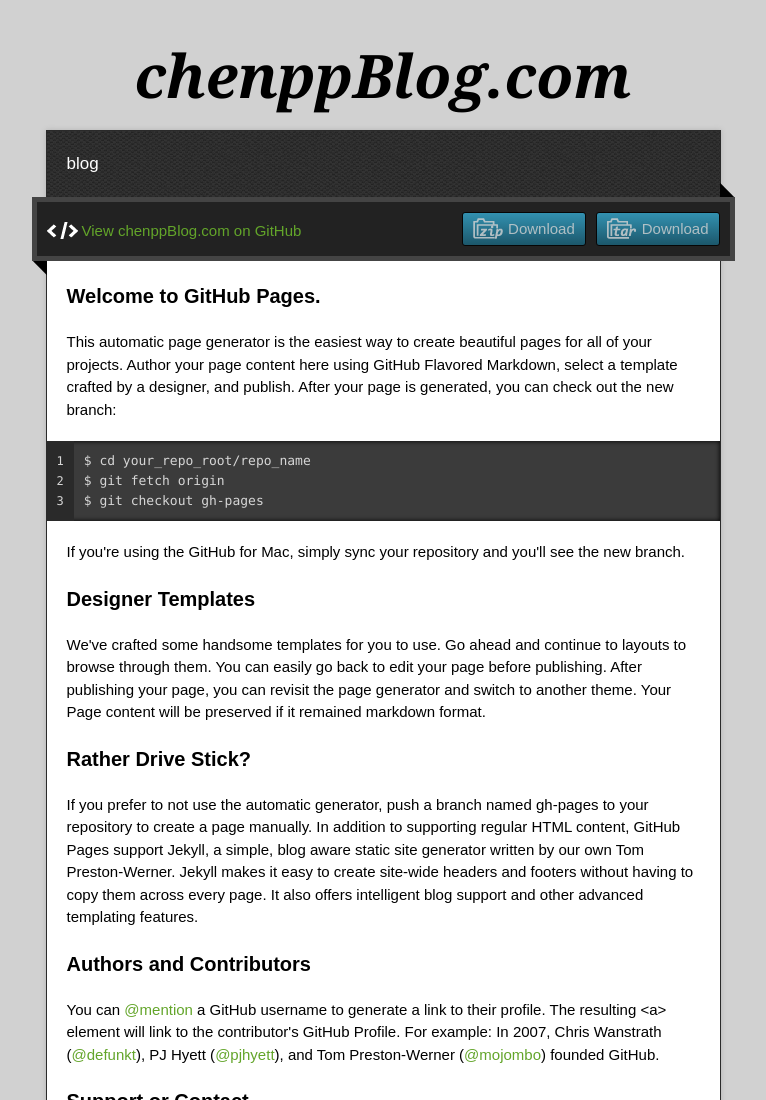
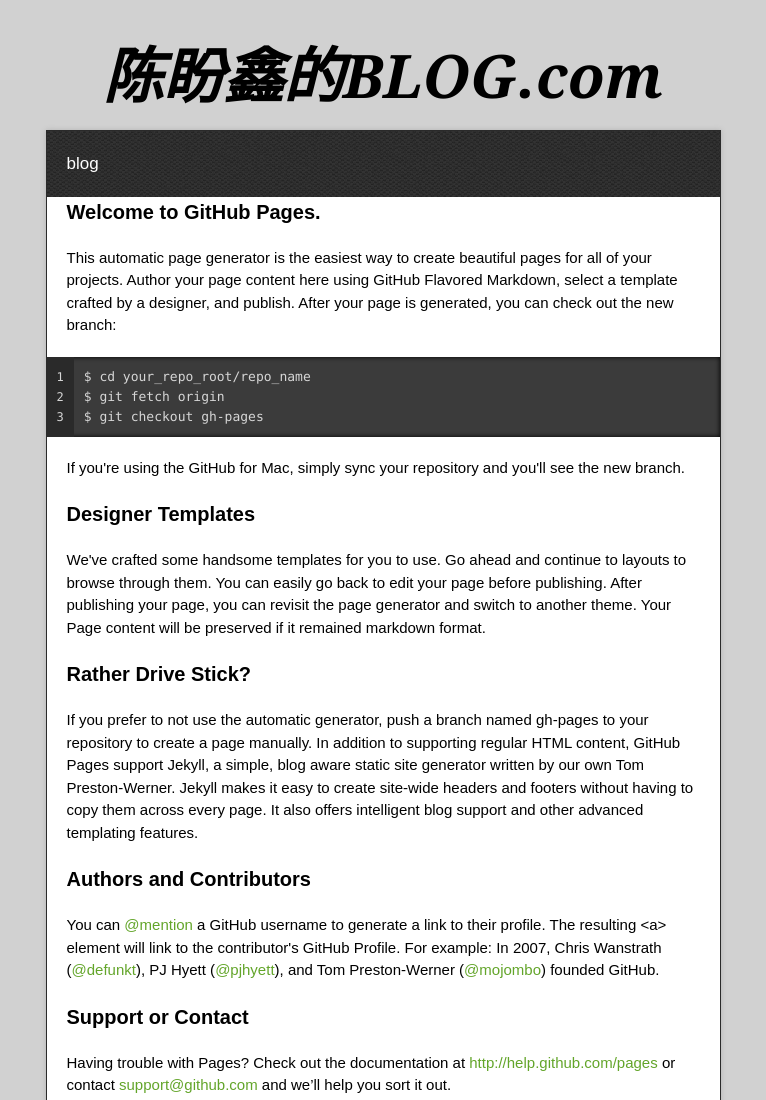
Before and after one commit to chenpanxin/blog.com, a plain HTML site: page index.html in a window 1280 px wide. Shown: the top 1100 px of the page, without its empty margins (257-1023 px from the left). Drawn offline with nearby package versions, Linux system fonts and the light colour scheme.

Commit message:
Update index.html

```diff
--- a/index.html
+++ b/index.html
@@ -22,19 +22,19 @@
 
   <div class="wrapper">
     <header>
-      <h1 class="title">chenppBlog.com</h1>
+      <h1 class="title">陈盼鑫的BLOG.com</h1>
     </header>
     <div id="container">
       <p class="tagline">blog</p>
       <div id="main" role="main">
-        <div class="download-bar">
+<!--         <div class="download-bar">
         <div class="inner">
           <a href="https://github.com/chenpanxin/blog.com/tarball/master" class="download-button tar"><span>Download</span></a>
           <a href="https://github.com/chenpanxin/blog.com/zipball/master" class="download-button zip"><span>Download</span></a>
           <a href="https://github.com/chenpanxin/blog.com" class="code">View chenppBlog.com on GitHub</a>
         </div>
         <span class="blc"></span><span class="trc"></span>
-        </div>
+        </div> -->
         <article class="markdown-body">
           <h3>
 <a name="welcome-to-github-pages" class="anchor" href="#welcome-to-github-pages"><span class="octicon octicon-link"></span></a>Welcome to GitHub Pages.</h3>
```
